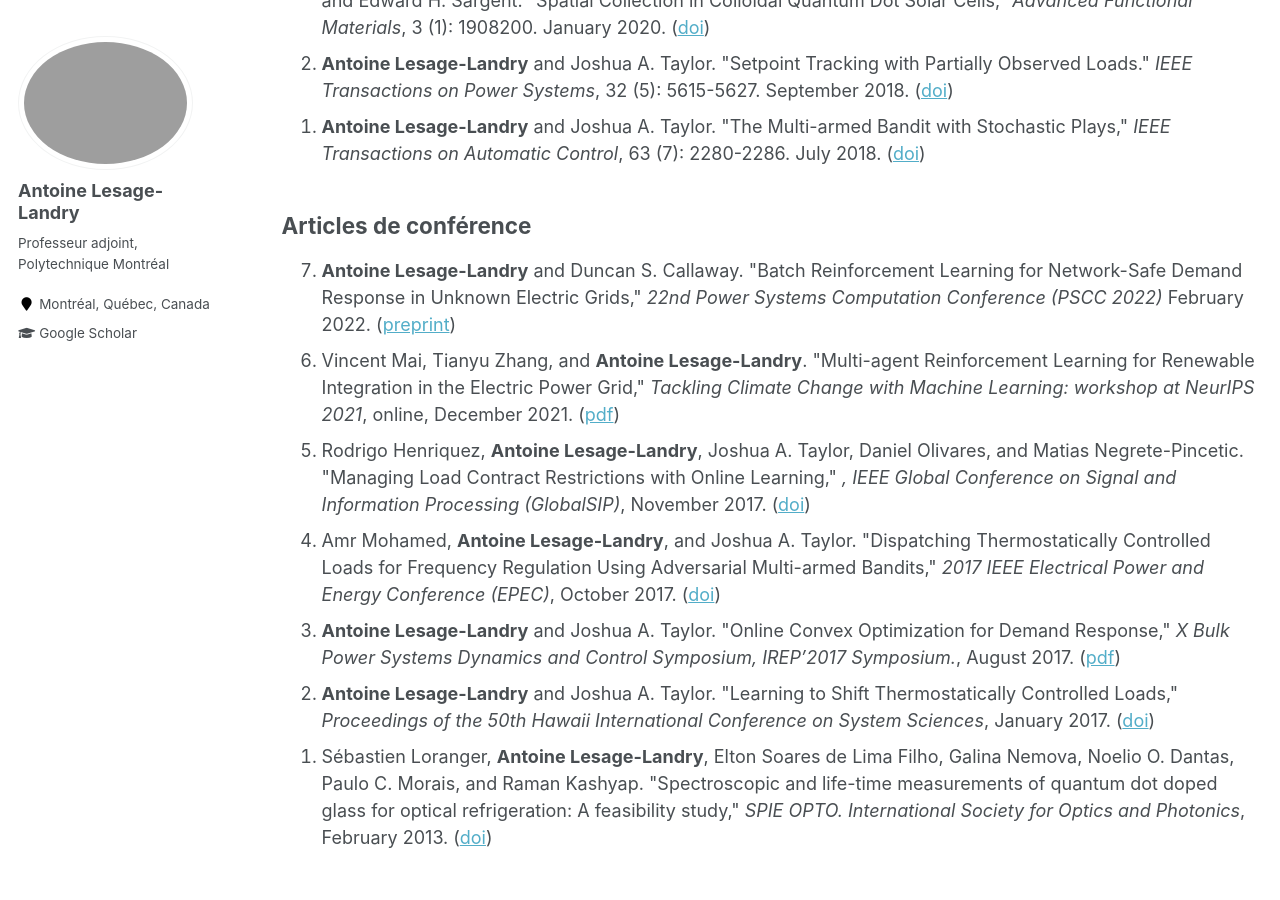
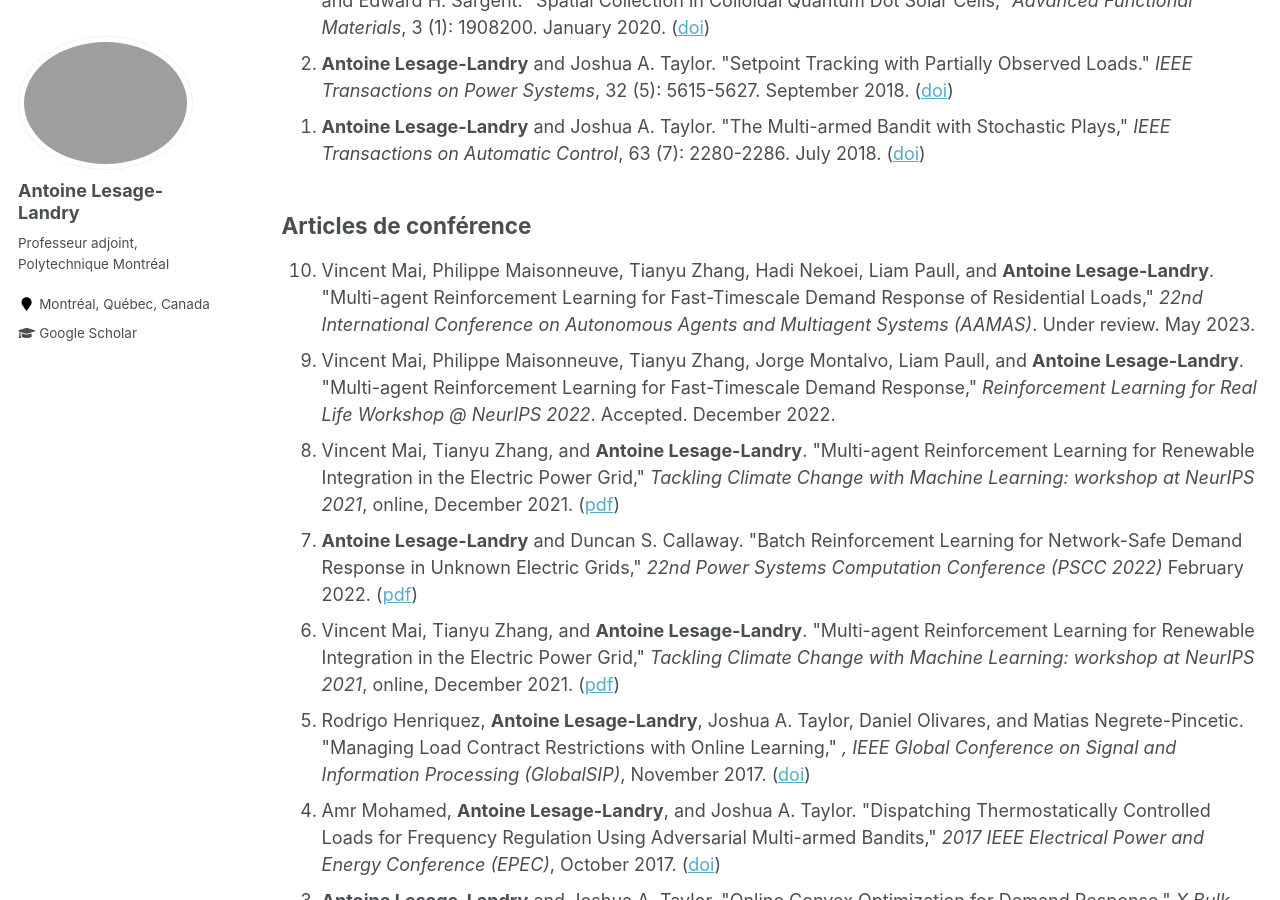
Before and after one commit to alesagelandry/fr, a Jekyll site: the page built from _pages/publications.md, in a window 1280 px wide and 900 px high, scrolled down 1077 px. Built offline with Jekyll 4.4.1, drawn with Linux system fonts in a browser that asks for light colours.

Commit message:
Update publications.md

```diff
--- a/_pages/publications.md
+++ b/_pages/publications.md
@@ -41,9 +41,14 @@ Response in Unknown Electric Grids," <i>Electric Power Systems Research</i>, 202
 <h2>Articles de conférence</h2>
 
 <ol reversed='reversed'>
+  <li> Vincent Mai, Philippe Maisonneuve, Tianyu Zhang, Hadi Nekoei, Liam Paull, and <b>Antoine Lesage-Landry</b>. "Multi-agent Reinforcement Learning for Fast-Timescale Demand Response of Residential Loads," <i>22nd International Conference on Autonomous Agents and Multiagent Systems (AAMAS)</i>. Under review. May 2023. <!--(<a href="https://www.climatechange.ai/papers/neurips2021/71/paper.pdf">pdf</a>)--></li>
+
+  <li> Vincent Mai, Philippe Maisonneuve, Tianyu Zhang, Jorge Montalvo, Liam Paull, and <b>Antoine Lesage-Landry</b>. "Multi-agent Reinforcement Learning for Fast-Timescale Demand Response," <i>Reinforcement Learning for Real Life Workshop @ NeurIPS 2022</i>. Accepted. December 2022. <!--(<a href="https://www.climatechange.ai/papers/neurips2021/71/paper.pdf">pdf</a>)--></li>
+
+  <li> Vincent Mai, Tianyu Zhang, and <b>Antoine Lesage-Landry</b>. "Multi-agent Reinforcement Learning for Renewable Integration in the Electric Power Grid," <i>Tackling Climate Change with Machine Learning: workshop at NeurIPS 2021</i>, online, December 2021. (<a href="https://www.climatechange.ai/papers/neurips2021/71/paper.pdf">pdf</a>)</li>
 
     <li> <b>Antoine Lesage-Landry</b> and Duncan S. Callaway. "Batch Reinforcement Learning for Network-Safe Demand
-Response in Unknown Electric Grids," <i>22nd Power Systems Computation Conference (PSCC 2022)</i> February 2022. (<a href="https://pscc.epfl.ch/rms/modules/request.php?module=oc_program&action=summary.php&id=1324">preprint</a>)</li>
+Response in Unknown Electric Grids," <i>22nd Power Systems Computation Conference (PSCC 2022)</i> February 2022. (<a href="https://pscc.epfl.ch/rms/modules/request.php?module=oc_program&action=summary.php&id=1324">pdf</a>)</li>
 
   <li> Vincent Mai, Tianyu Zhang, and <b>Antoine Lesage-Landry</b>. "Multi-agent Reinforcement Learning for Renewable Integration in the Electric Power Grid," <i>Tackling Climate Change with Machine Learning: workshop at NeurIPS 2021</i>, online, December 2021. (<a href="https://www.climatechange.ai/papers/neurips2021/71/paper.pdf">pdf</a>)</li>
 
```
